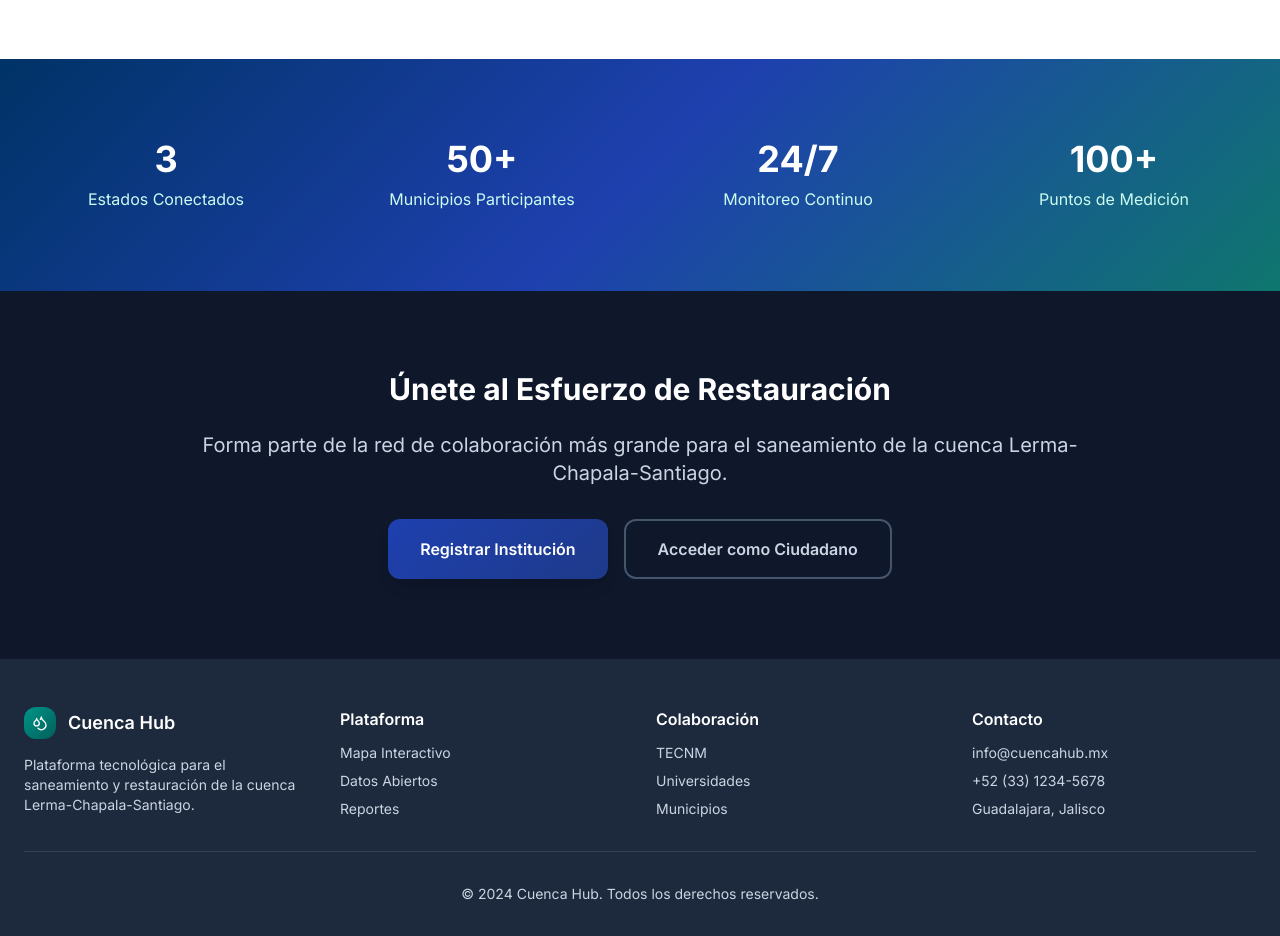
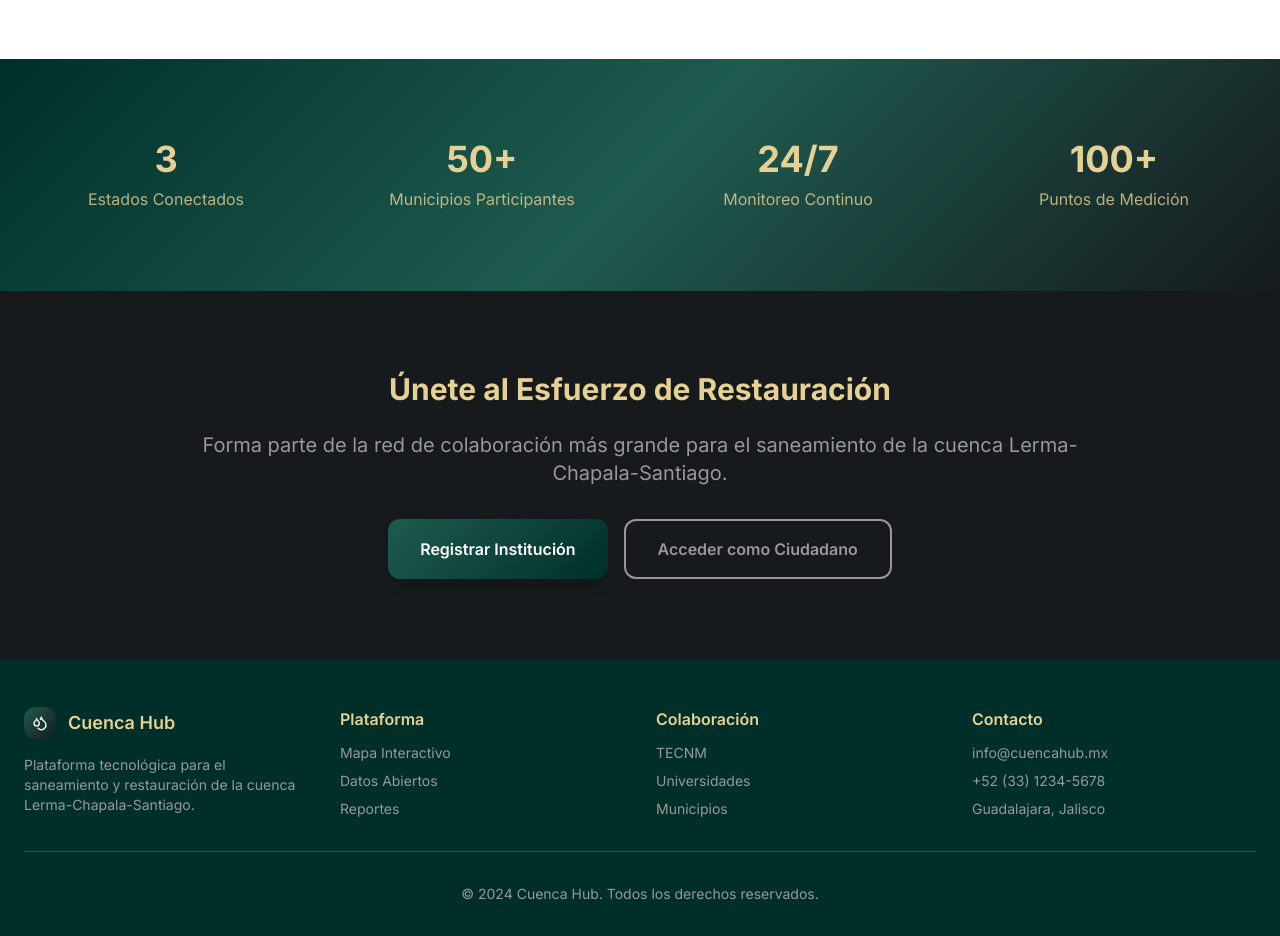
Before and after one commit to JuanMGlez/cuenca-hub, a Next.js app: page / in a window 1280 px wide. Shown: the part 1460-2396 px from the top of the page. Built offline with nearby package versions, Linux system fonts and the light colour scheme.

Commit message:
feat:Desing

```diff
--- a/app/globals.css
+++ b/app/globals.css
@@ -2,15 +2,16 @@
 
 :root {
   --background: #ffffff;
-  --foreground: #1e293b;
-  --primary: #1e40af;
-  --primary-dark: #1e3a8a;
-  --secondary: #0f766e;
-  --accent: #dc2626;
+  --foreground: #161a1d;
+  --primary: #1e5b4f;
+  --primary-dark: #002f2a;
+  --secondary: #9b2247;
+  --accent: #a57f2c;
   --muted: #f8fafc;
   --border: #e2e8f0;
-  --gov-blue: #003366;
-  --gov-teal: #006666;
+  --neutral: #98989A;
+  --burgundy: #611232;
+  --cream: #e6d194;
 }
 
 @theme inline {
@@ -34,14 +35,14 @@ body {
 }
 
 .gradient-bg {
-  background: linear-gradient(135deg, #003366 0%, #1e40af 50%, #0f766e 100%);
+  background: linear-gradient(135deg, #002f2a 0%, #1e5b4f 50%, #161a1d 100%);
 }
 
 .glass-effect {
   backdrop-filter: blur(12px);
   background: rgba(255, 255, 255, 0.95);
-  border: 1px solid rgba(255, 255, 255, 0.3);
-  box-shadow: 0 4px 24px rgba(0, 0, 0, 0.08);
+  border: 1px solid rgba(230, 209, 148, 0.2);
+  box-shadow: 0 4px 24px rgba(22, 26, 29, 0.08);
 }
 
 .card-hover {
@@ -50,21 +51,21 @@ body {
 
 .card-hover:hover {
   transform: translateY(-2px);
-  box-shadow: 0 12px 32px rgba(0, 0, 0, 0.12);
+  box-shadow: 0 12px 32px rgba(22, 26, 29, 0.15);
 }
 
 .btn-primary {
-  background: linear-gradient(135deg, #1e40af, #1e3a8a);
+  background: linear-gradient(135deg, #1e5b4f, #002f2a);
   transition: all 0.3s ease;
 }
 
 .btn-primary:hover {
   transform: translateY(-1px);
-  box-shadow: 0 8px 20px rgba(30, 64, 175, 0.3);
+  box-shadow: 0 8px 20px rgba(30, 91, 79, 0.4);
 }
 
 .gov-badge {
-  background: linear-gradient(135deg, #dc2626, #b91c1c);
+  background: linear-gradient(135deg, #9b2247, #611232);
   color: white;
   font-size: 0.75rem;
   font-weight: 600;
--- a/app/page.tsx
+++ b/app/page.tsx
@@ -10,39 +10,39 @@ export default function Home() {
         <div className="max-w-7xl mx-auto px-6 py-4">
           <div className="flex items-center justify-between">
             <div className="flex items-center space-x-4">
-              <div className="w-12 h-12 bg-gradient-to-br from-blue-700 to-blue-900 rounded-lg flex items-center justify-center shadow-lg">
+              <div className="w-12 h-12 bg-gradient-to-br from-teal-800 to-slate-900 rounded-lg flex items-center justify-center shadow-lg" style={{background: 'linear-gradient(135deg, #1e5b4f, #161a1d)'}}>
                 <Droplets className="w-6 h-6 text-white" />
               </div>
               <div>
-                <h1 className="text-xl font-bold text-slate-900">Cuenca Hub</h1>
-                <p className="text-xs text-slate-600 font-medium">PLATAFORMA OFICIAL</p>
+                <h1 className="text-xl font-bold" style={{color: '#161a1d'}}>Cuenca Hub</h1>
+                <p className="text-xs font-medium" style={{color: '#98989A'}}>PLATAFORMA OFICIAL</p>
               </div>
               <div className="gov-badge ml-3">TECNM</div>
             </div>
             <nav className="hidden md:flex space-x-8">
-              <a href="#inicio" className="text-slate-700 hover:text-blue-700 transition-all duration-300 font-medium text-sm uppercase tracking-wide">Inicio</a>
-              <a href="#plataforma" className="text-slate-700 hover:text-blue-700 transition-all duration-300 font-medium text-sm uppercase tracking-wide">Plataforma</a>
-              <a href="#datos" className="text-slate-700 hover:text-blue-700 transition-all duration-300 font-medium text-sm uppercase tracking-wide">Datos</a>
-              <a href="#colaboracion" className="text-slate-700 hover:text-blue-700 transition-all duration-300 font-medium text-sm uppercase tracking-wide">Colaboración</a>
+              <a href="#inicio" className="transition-all duration-300 font-medium text-sm uppercase tracking-wide" style={{color: '#161a1d'}} onMouseEnter={(e) => e.target.style.color = '#1e5b4f'} onMouseLeave={(e) => e.target.style.color = '#161a1d'}>Inicio</a>
+              <a href="#plataforma" className="transition-all duration-300 font-medium text-sm uppercase tracking-wide" style={{color: '#161a1d'}} onMouseEnter={(e) => e.target.style.color = '#1e5b4f'} onMouseLeave={(e) => e.target.style.color = '#161a1d'}>Plataforma</a>
+              <a href="#datos" className="transition-all duration-300 font-medium text-sm uppercase tracking-wide" style={{color: '#161a1d'}} onMouseEnter={(e) => e.target.style.color = '#1e5b4f'} onMouseLeave={(e) => e.target.style.color = '#161a1d'}>Datos</a>
+              <a href="#colaboracion" className="transition-all duration-300 font-medium text-sm uppercase tracking-wide" style={{color: '#161a1d'}} onMouseEnter={(e) => e.target.style.color = '#1e5b4f'} onMouseLeave={(e) => e.target.style.color = '#161a1d'}>Colaboración</a>
             </nav>
           </div>
         </div>
       </header>
 
       {/* Hero Section */}
-      <section className="relative py-24 px-6 bg-gradient-to-br from-slate-50 via-blue-50 to-slate-100">
+      <section className="relative py-24 px-6" style={{background: 'linear-gradient(135deg, #e6d194 0%, rgba(230, 209, 148, 0.3) 50%, #f8fafc 100%)'}}>
         <div className="max-w-7xl mx-auto">
           <div className="text-center max-w-5xl mx-auto">
             <div className="mb-6">
-              <span className="inline-block bg-blue-100 text-blue-800 text-sm font-semibold px-4 py-2 rounded-full mb-4 uppercase tracking-wide">
+              <span className="inline-block text-sm font-semibold px-4 py-2 rounded-full mb-4 uppercase tracking-wide" style={{backgroundColor: 'rgba(30, 91, 79, 0.1)', color: '#1e5b4f'}}>
                 Iniciativa Nacional
               </span>
             </div>
-            <h1 className="text-4xl md:text-6xl font-bold text-slate-900 mb-8 leading-tight">
+            <h1 className="text-4xl md:text-6xl font-bold mb-8 leading-tight" style={{color: '#161a1d'}}>
               Plataforma Nacional de Saneamiento
-              <span className="block text-blue-700 mt-2">Cuenca Lerma-Chapala-Santiago</span>
+              <span className="block mt-2" style={{color: '#1e5b4f'}}>Cuenca Lerma-Chapala-Santiago</span>
             </h1>
-            <p className="text-xl text-slate-700 mb-10 leading-relaxed max-w-3xl mx-auto font-medium">
+            <p className="text-xl mb-10 leading-relaxed max-w-3xl mx-auto font-medium" style={{color: '#161a1d'}}>
               Sistema integral de monitoreo, coordinación y gestión para la restauración
               de la cuenca hídrica más estratégica del país.
             </p>
@@ -50,7 +50,7 @@ export default function Home() {
               <button className="btn-primary text-white px-10 py-4 rounded-lg font-semibold shadow-lg text-sm uppercase tracking-wide">
                 Acceder a la Plataforma
               </button>
-              <button className="border-2 border-blue-700 text-blue-700 px-10 py-4 rounded-lg font-semibold hover:bg-blue-50 transition-all duration-300 hover:shadow-lg text-sm uppercase tracking-wide">
+              <button className="border-2 px-10 py-4 rounded-lg font-semibold transition-all duration-300 hover:shadow-lg text-sm uppercase tracking-wide" style={{borderColor: '#1e5b4f', color: '#1e5b4f', backgroundColor: 'transparent'}} onMouseEnter={(e) => e.target.style.backgroundColor = 'rgba(30, 91, 79, 0.05)'} onMouseLeave={(e) => e.target.style.backgroundColor = 'transparent'}>
                 Consultar Datos Públicos
               </button>
             </div>
@@ -71,30 +71,30 @@ export default function Home() {
 
           <div className="grid md:grid-cols-3 gap-8">
             {/* Visualización */}
-            <div className="bg-slate-50 p-10 rounded-lg border-l-4 border-blue-600 card-hover">
-              <div className="w-16 h-16 bg-blue-600 rounded-lg flex items-center justify-center mb-6">
+            <div className="p-10 rounded-lg border-l-4 card-hover" style={{backgroundColor: 'rgba(230, 209, 148, 0.1)', borderLeftColor: '#1e5b4f'}}>
+              <div className="w-16 h-16 rounded-lg flex items-center justify-center mb-6" style={{backgroundColor: '#1e5b4f'}}>
                 <BarChart3 className="w-8 h-8 text-white" />
               </div>
-              <h3 className="text-xl font-bold text-slate-900 mb-4 uppercase tracking-wide">Centro de Datos</h3>
-              <p className="text-slate-700 leading-relaxed">Plataforma centralizada con mapas interactivos, indicadores ambientales y acceso a datos públicos en tiempo real.</p>
+              <h3 className="text-xl font-bold mb-4 uppercase tracking-wide" style={{color: '#161a1d'}}>Centro de Datos</h3>
+              <p className="leading-relaxed" style={{color: '#161a1d'}}>Plataforma centralizada con mapas interactivos, indicadores ambientales y acceso a datos públicos en tiempo real.</p>
             </div>
 
             {/* Monitoreo */}
-            <div className="bg-slate-50 p-10 rounded-lg border-l-4 border-teal-600 card-hover">
-              <div className="w-16 h-16 bg-teal-600 rounded-lg flex items-center justify-center mb-6">
+            <div className="p-10 rounded-lg border-l-4 card-hover" style={{backgroundColor: 'rgba(230, 209, 148, 0.1)', borderLeftColor: '#a57f2c'}}>
+              <div className="w-16 h-16 rounded-lg flex items-center justify-center mb-6" style={{backgroundColor: '#a57f2c'}}>
                 <Shield className="w-8 h-8 text-white" />
               </div>
-              <h3 className="text-xl font-bold text-slate-900 mb-4 uppercase tracking-wide">Monitoreo Continuo</h3>
-              <p className="text-slate-700 leading-relaxed">Red de sensores IoT, sistema de alertas y mecanismos de reporte ciudadano para vigilancia ambiental 24/7.</p>
+              <h3 className="text-xl font-bold mb-4 uppercase tracking-wide" style={{color: '#161a1d'}}>Monitoreo Continuo</h3>
+              <p className="leading-relaxed" style={{color: '#161a1d'}}>Red de sensores IoT, sistema de alertas y mecanismos de reporte ciudadano para vigilancia ambiental 24/7.</p>
             </div>
 
             {/* Colaboración */}
-            <div className="bg-slate-50 p-10 rounded-lg border-l-4 border-red-600 card-hover">
-              <div className="w-16 h-16 bg-red-600 rounded-lg flex items-center justify-center mb-6">
+            <div className="p-10 rounded-lg border-l-4 card-hover" style={{backgroundColor: 'rgba(230, 209, 148, 0.1)', borderLeftColor: '#9b2247'}}>
+              <div className="w-16 h-16 rounded-lg flex items-center justify-center mb-6" style={{backgroundColor: '#9b2247'}}>
                 <Globe className="w-8 h-8 text-white" />
               </div>
-              <h3 className="text-xl font-bold text-slate-900 mb-4 uppercase tracking-wide">Red Institucional</h3>
-              <p className="text-slate-700 leading-relaxed">Coordinación entre TECNM, gobiernos, universidades, municipios y organizaciones civiles a nivel nacional.</p>
+              <h3 className="text-xl font-bold mb-4 uppercase tracking-wide" style={{color: '#161a1d'}}>Red Institucional</h3>
+              <p className="leading-relaxed" style={{color: '#161a1d'}}>Coordinación entre TECNM, gobiernos, universidades, municipios y organizaciones civiles a nivel nacional.</p>
             </div>
           </div>
         </div>
@@ -105,37 +105,37 @@ export default function Home() {
         <div className="max-w-7xl mx-auto">
           <div className="grid md:grid-cols-4 gap-8 text-center">
             <div>
-              <div className="text-4xl font-bold mb-2">3</div>
-              <div className="text-teal-100">Estados Conectados</div>
+              <div className="text-4xl font-bold mb-2" style={{color: '#e6d194'}}>3</div>
+              <div style={{color: 'rgba(230, 209, 148, 0.8)'}}>Estados Conectados</div>
             </div>
             <div>
-              <div className="text-4xl font-bold mb-2">50+</div>
-              <div className="text-teal-100">Municipios Participantes</div>
+              <div className="text-4xl font-bold mb-2" style={{color: '#e6d194'}}>50+</div>
+              <div style={{color: 'rgba(230, 209, 148, 0.8)'}}>Municipios Participantes</div>
             </div>
             <div>
-              <div className="text-4xl font-bold mb-2">24/7</div>
-              <div className="text-teal-100">Monitoreo Continuo</div>
+              <div className="text-4xl font-bold mb-2" style={{color: '#e6d194'}}>24/7</div>
+              <div style={{color: 'rgba(230, 209, 148, 0.8)'}}>Monitoreo Continuo</div>
             </div>
             <div>
-              <div className="text-4xl font-bold mb-2">100+</div>
-              <div className="text-teal-100">Puntos de Medición</div>
+              <div className="text-4xl font-bold mb-2" style={{color: '#e6d194'}}>100+</div>
+              <div style={{color: 'rgba(230, 209, 148, 0.8)'}}>Puntos de Medición</div>
             </div>
           </div>
         </div>
       </section>
 
       {/* CTA Section */}
-      <section className="py-20 px-6 bg-slate-900 text-white">
+      <section className="py-20 px-6 text-white" style={{backgroundColor: '#161a1d'}}>
         <div className="max-w-4xl mx-auto text-center">
-          <h2 className="text-3xl font-bold mb-6">Únete al Esfuerzo de Restauración</h2>
-          <p className="text-xl text-slate-300 mb-8">
+          <h2 className="text-3xl font-bold mb-6" style={{color: '#e6d194'}}>Únete al Esfuerzo de Restauración</h2>
+          <p className="text-xl mb-8" style={{color: '#98989A'}}>
             Forma parte de la red de colaboración más grande para el saneamiento de la cuenca Lerma-Chapala-Santiago.
           </p>
           <div className="flex flex-col sm:flex-row gap-4 justify-center">
             <button className="btn-primary text-white px-8 py-4 rounded-xl font-semibold shadow-lg">
               Registrar Institución
             </button>
-            <button className="border-2 border-slate-600 text-slate-300 px-8 py-4 rounded-xl font-semibold hover:bg-slate-800 transition-all duration-300 hover:shadow-lg">
+            <button className="border-2 px-8 py-4 rounded-xl font-semibold transition-all duration-300 hover:shadow-lg" style={{borderColor: '#98989A', color: '#98989A'}} onMouseEnter={(e) => e.target.style.backgroundColor = 'rgba(152, 152, 154, 0.1)'} onMouseLeave={(e) => e.target.style.backgroundColor = 'transparent'}>
               Acceder como Ciudadano
             </button>
           </div>
@@ -143,44 +143,44 @@ export default function Home() {
       </section>
 
       {/* Footer */}
-      <footer className="bg-slate-800 text-slate-300 py-12 px-6">
+      <footer className="py-12 px-6" style={{backgroundColor: '#002f2a', color: '#98989A'}}>
         <div className="max-w-7xl mx-auto">
           <div className="grid md:grid-cols-4 gap-8">
             <div>
               <div className="flex items-center space-x-3 mb-4">
-                <div className="w-8 h-8 bg-gradient-to-br from-teal-600 to-teal-800 rounded-xl flex items-center justify-center">
+                <div className="w-8 h-8 rounded-xl flex items-center justify-center" style={{background: 'linear-gradient(135deg, #1e5b4f, #161a1d)'}}>
                   <Droplets className="w-4 h-4 text-white" />
                 </div>
-                <span className="text-lg font-semibold text-white">Cuenca Hub</span>
+                <span className="text-lg font-semibold" style={{color: '#e6d194'}}>Cuenca Hub</span>
               </div>
-              <p className="text-sm">Plataforma tecnológica para el saneamiento y restauración de la cuenca Lerma-Chapala-Santiago.</p>
+              <p className="text-sm" style={{color: '#98989A'}}>Plataforma tecnológica para el saneamiento y restauración de la cuenca Lerma-Chapala-Santiago.</p>
             </div>
             <div>
-              <h4 className="font-semibold text-white mb-3">Plataforma</h4>
+              <h4 className="font-semibold mb-3" style={{color: '#e6d194'}}>Plataforma</h4>
               <ul className="space-y-2 text-sm">
-                <li><a href="#" className="hover:text-teal-400 transition-colors">Mapa Interactivo</a></li>
-                <li><a href="#" className="hover:text-teal-400 transition-colors">Datos Abiertos</a></li>
-                <li><a href="#" className="hover:text-teal-400 transition-colors">Reportes</a></li>
+                <li><a href="#" className="transition-colors" style={{color: '#98989A'}} onMouseEnter={(e) => e.target.style.color = '#a57f2c'} onMouseLeave={(e) => e.target.style.color = '#98989A'}>Mapa Interactivo</a></li>
+                <li><a href="#" className="transition-colors" style={{color: '#98989A'}} onMouseEnter={(e) => e.target.style.color = '#a57f2c'} onMouseLeave={(e) => e.target.style.color = '#98989A'}>Datos Abiertos</a></li>
+                <li><a href="#" className="transition-colors" style={{color: '#98989A'}} onMouseEnter={(e) => e.target.style.color = '#a57f2c'} onMouseLeave={(e) => e.target.style.color = '#98989A'}>Reportes</a></li>
               </ul>
             </div>
             <div>
-              <h4 className="font-semibold text-white mb-3">Colaboración</h4>
+              <h4 className="font-semibold mb-3" style={{color: '#e6d194'}}>Colaboración</h4>
               <ul className="space-y-2 text-sm">
-                <li><a href="#" className="hover:text-teal-400 transition-colors">TECNM</a></li>
-                <li><a href="#" className="hover:text-teal-400 transition-colors">Universidades</a></li>
-                <li><a href="#" className="hover:text-teal-400 transition-colors">Municipios</a></li>
+                <li><a href="#" className="transition-colors" style={{color: '#98989A'}} onMouseEnter={(e) => e.target.style.color = '#a57f2c'} onMouseLeave={(e) => e.target.style.color = '#98989A'}>TECNM</a></li>
+                <li><a href="#" className="transition-colors" style={{color: '#98989A'}} onMouseEnter={(e) => e.target.style.color = '#a57f2c'} onMouseLeave={(e) => e.target.style.color = '#98989A'}>Universidades</a></li>
+                <li><a href="#" className="transition-colors" style={{color: '#98989A'}} onMouseEnter={(e) => e.target.style.color = '#a57f2c'} onMouseLeave={(e) => e.target.style.color = '#98989A'}>Municipios</a></li>
               </ul>
             </div>
             <div>
-              <h4 className="font-semibold text-white mb-3">Contacto</h4>
-              <ul className="space-y-2 text-sm">
+              <h4 className="font-semibold mb-3" style={{color: '#e6d194'}}>Contacto</h4>
+              <ul className="space-y-2 text-sm" style={{color: '#98989A'}}>
                 <li>info@cuencahub.mx</li>
                 <li>+52 (33) 1234-5678</li>
                 <li>Guadalajara, Jalisco</li>
               </ul>
             </div>
           </div>
-          <div className="border-t border-slate-700 mt-8 pt-8 text-center text-sm">
+          <div className="mt-8 pt-8 text-center text-sm" style={{borderTop: '1px solid #1e5b4f', color: '#98989A'}}>
             <p>&copy; 2024 Cuenca Hub. Todos los derechos reservados.</p>
           </div>
         </div>
--- a/package.json
+++ b/package.json
@@ -9,7 +9,6 @@
     "lint": "eslint"
   },
   "dependencies": {
-    "@next/font": "^14.2.15",
     "lucide-react": "^0.554.0",
     "next": "16.0.4",
     "react": "19.2.0",
```
Also changed, not shown: 1 other file (tests, documents, lock files or other folders).
